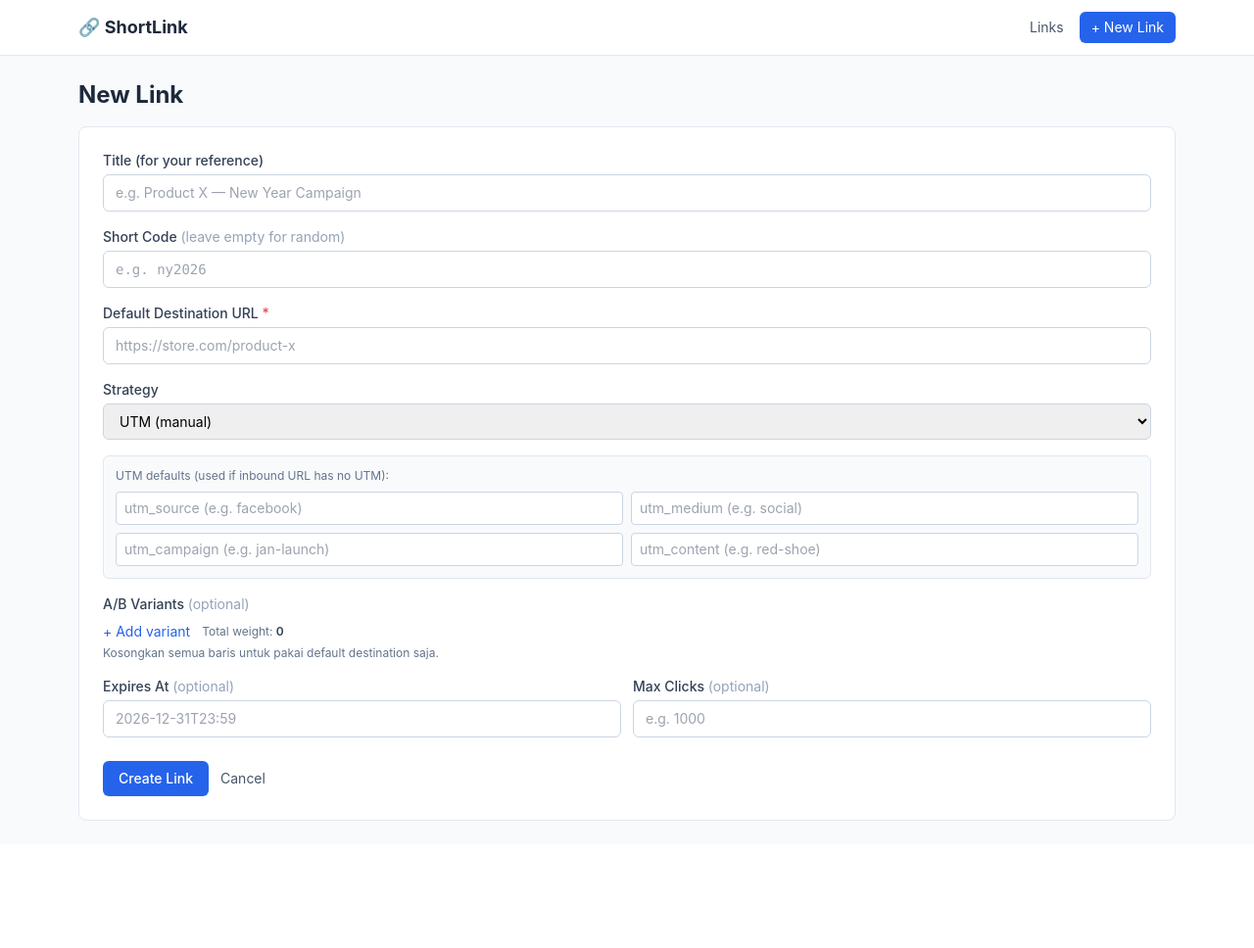
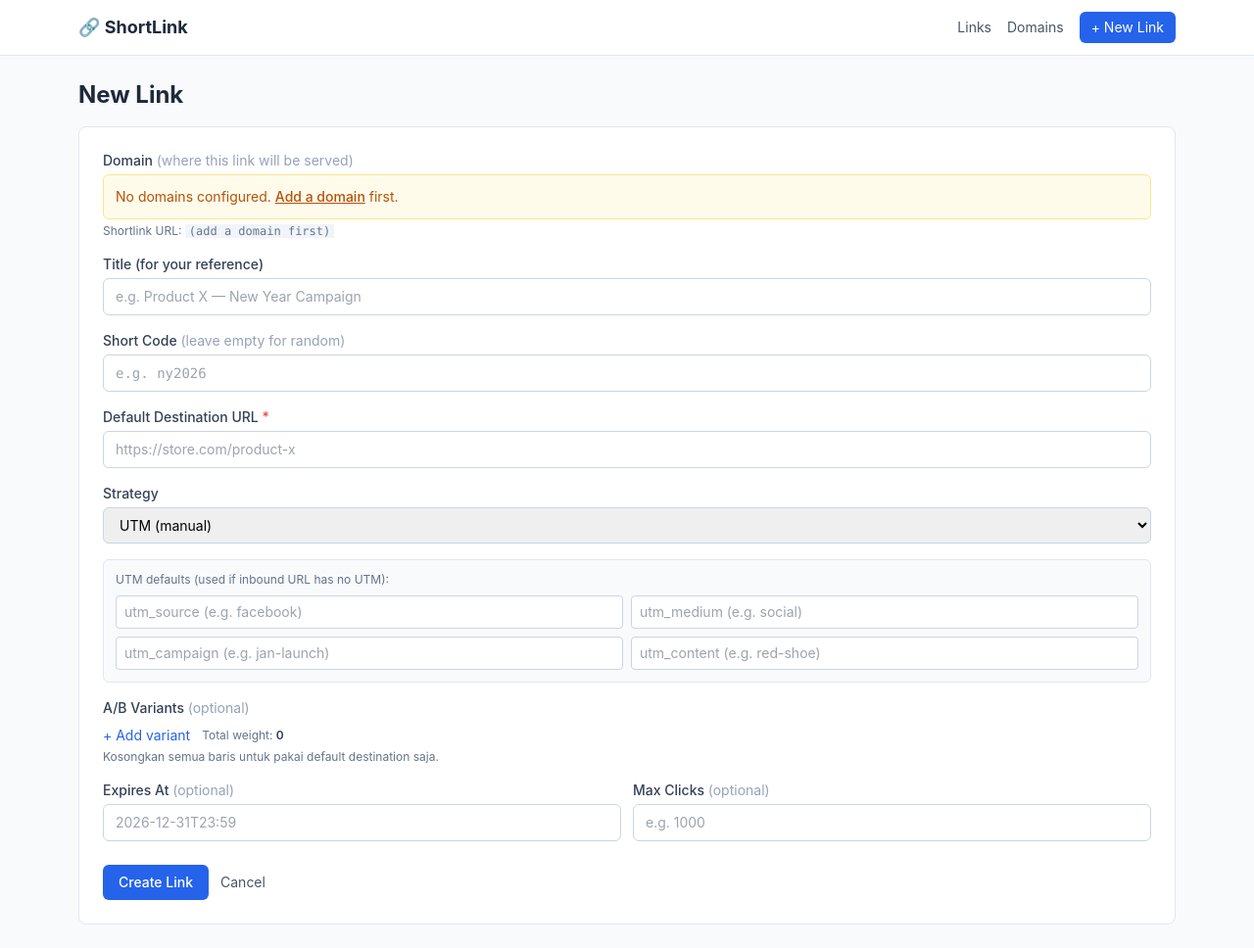
Before and after one commit to razifijazi/shorlinkadvance, a Flask app: page /new in a window 1280 px wide. Shown: the whole page at 98% size. Before the commit the page ends 838 px from the top, so only its background shows below. Run offline with Flask 3, Linux system fonts and the light colour scheme; data that the repository does not hold is empty; parts of the project's set-up code (start-up, migrations or seed data) failed here and were passed over; some libraries are stand-ins or nearby versions.

Commit message:
feat: multi-domain support with per-link domain binding
- Add domains table with hostname, is_primary, is_active, ssl_enabled
- Add domain_id FK to links (nullable for migration safety)
- Domain management UI at /domains (add, set primary, toggle SSL, delete)
- Link form has domain dropdown with auto-select primary
- Index table shows domain column
- Copy button uses link's bound domain (not current URL)
- Redirect validation: shortlink only works on its bound domain
- Dev override via ?force_domain=<id> for local testing
- Production hardening: gunicorn, persistent secret_key, env-based config
- Deploy script + systemd service file + adding-a-domain.md
- README updated with 2-env setup and production deploy guide

```diff
--- a/app.py
+++ b/app.py
@@ -8,9 +8,11 @@ Phase 1 MVP:
 - Raw click log viewer
 """
 import json
+import os
 import secrets
 from flask import Flask, render_template, request, redirect, url_for, abort, flash
 from datetime import datetime, timedelta, timezone
+from pathlib import Path
 
 import db
 from utils import (
@@ -23,11 +25,26 @@ from utils import (
 )
 
 app = Flask(__name__)
-app.secret_key = secrets.token_hex(32)
+
+# Secret key: env var > persistent file > generate new
+# (persistent so sessions survive restarts)
+_secret_path = Path(__file__).parent / ".secret_key"
+if os.environ.get("FLASK_SECRET"):
+    app.secret_key = os.environ["FLASK_SECRET"]
+elif _secret_path.exists():
+    app.secret_key = _secret_path.read_text().strip()
+else:
+    _new_secret = secrets.token_hex(32)
+    _secret_path.write_text(_new_secret)
+    os.chmod(_secret_path, 0o600)
+    app.secret_key = _new_secret
 
 # Disable all caching so template changes show up immediately
 app.config['SEND_FILE_MAX_AGE_DEFAULT'] = 0
 app.config['TEMPLATES_AUTO_RELOAD'] = True
+
+# Debug: only True in dev (no FLASK_ENV=production)
+app.config['DEBUG'] = os.environ.get("FLASK_DEBUG", "0") == "1"
 
 @app.after_request
 def add_no_cache_headers(response):
@@ -91,12 +108,14 @@ def index():
 
 @app.route("/new", methods=["GET", "POST"])
 def new_link():
+    domains = db.list_domains()
+    primary = db.get_primary_domain()
     if request.method == "POST":
         try:
             data = _parse_form()
         except ValueError as e:
             flash(str(e), "error")
-            return render_template("new.html", form=request.form)
+            return render_template("new.html", form=request.form, domains=domains)
 
         # Auto-generate short_code if empty
         if not data["short_code"]:
@@ -107,18 +126,22 @@ def new_link():
                     break
             else:
                 flash("Failed to generate unique code, try again", "error")
-                return render_template("new.html", form=request.form)
+                return render_template("new.html", form=request.form, domains=domains)
 
         # Check uniqueness
         if db.get_link_by_code(data["short_code"]):
             flash(f"Short code '{data['short_code']}' already exists", "error")
-            return render_template("new.html", form=request.form)
+            return render_template("new.html", form=request.form, domains=domains)
 
         link_id = db.create_link(data)
         flash(f"Created link /r/{data['short_code']}", "success")
         return redirect(url_for("view_clicks", link_id=link_id))
 
-    return render_template("new.html", form={})
+    # Pre-fill domain_id with primary for new link form
+    initial_form = {}
+    if primary:
+        initial_form["domain_id"] = str(primary["id"])
+    return render_template("new.html", form=initial_form, domains=domains)
 
 
 @app.route("/<int:link_id>/edit", methods=["GET", "POST"])
@@ -126,19 +149,20 @@ def edit_link(link_id):
     link = db.get_link_by_id(link_id)
     if not link:
         abort(404)
+    domains = db.list_domains()
 
     if request.method == "POST":
         try:
             data = _parse_form()
         except ValueError as e:
             flash(str(e), "error")
-            return render_template("edit.html", link=link, form=request.form)
+            return render_template("new.html", link=link, form=request.form, domains=domains)
 
         # Check short_code uniqueness if changed
         if data["short_code"] != link["short_code"]:
             if db.get_link_by_code(data["short_code"]):
                 flash(f"Short code '{data['short_code']}' already exists", "error")
-                return render_template("edit.html", link=link, form=request.form)
+                return render_template("new.html", link=link, form=request.form, domains=domains)
 
         db.update_link(link_id, data)
         flash("Link updated", "success")
@@ -160,8 +184,9 @@ def edit_link(link_id):
         "expires_at": link["expires_at"] or "",
         "max_clicks": link["max_clicks"] or "",
         "is_active": "1" if link["is_active"] else "",
+        "domain_id": str(link["domain_id"]) if link["domain_id"] else "",
     }
-    return render_template("new.html", link=link, form=form)
+    return render_template("new.html", link=link, form=form, domains=domains)
 
 
 @app.route("/<int:link_id>/delete", methods=["POST"])
@@ -169,6 +194,70 @@ def delete_link(link_id):
     db.delete_link(link_id)
     flash("Link deleted", "success")
     return redirect(url_for("index"))
+
+
+# --- Domain management ---
+
+@app.route("/domains", methods=["GET"])
+def domains_page():
+    domains = db.list_domains()
+    return render_template("domains.html", domains=domains)
+
+
+@app.route("/domains", methods=["POST"])
+def create_domain_route():
+    hostname = (request.form.get("hostname") or "").strip().lower()
+    notes = (request.form.get("notes") or "").strip() or None
+    is_primary = bool(request.form.get("is_primary"))
+    ssl_enabled = bool(request.form.get("ssl_enabled"))
+
+    if not hostname:
+        flash("Hostname is required", "error")
+        return redirect(url_for("domains_page"))
+    if db.get_domain_by_hostname(hostname):
+        flash(f"Domain '{hostname}' already exists", "error")
+        return redirect(url_for("domains_page"))
+
+    domain_id = db.create_domain(hostname, is_primary=is_primary, notes=notes, ssl_enabled=ssl_enabled)
+    flash(f"Added domain {hostname}", "success")
+    return redirect(url_for("domains_page"))
+
+
+@app.route("/domains/<int:domain_id>/primary", methods=["POST"])
+def set_primary_domain_route(domain_id):
+    if not db.get_domain(domain_id):
+        flash("Domain not found", "error")
+    else:
+        db.set_primary_domain(domain_id)
+        flash("Primary domain updated", "success")
+    return redirect(url_for("domains_page"))
+
+
+@app.route("/domains/<int:domain_id>/ssl", methods=["POST"])
+def toggle_ssl_route(domain_id):
+    domain = db.get_domain(domain_id)
+    if not domain:
+        flash("Domain not found", "error")
+    else:
+        new_val = not domain["ssl_enabled"]
+        db.update_domain(domain_id, ssl_enabled=new_val)
+        flash(f"SSL {'enabled' if new_val else 'disabled'} for {domain['hostname']}", "success")
+    return redirect(url_for("domains_page"))
+
+
+@app.route("/domains/<int:domain_id>/delete", methods=["POST"])
+def delete_domain_route(domain_id):
+    domain = db.get_domain(domain_id)
+    if not domain:
+        flash("Domain not found", "error")
+        return redirect(url_for("domains_page"))
+    link_count = db.count_links_for_domain(domain_id)
+    if link_count > 0:
+        flash(f"Cannot delete: {link_count} link(s) still use this domain. Reassign or delete them first.", "error")
+        return redirect(url_for("domains_page"))
+    db.delete_domain(domain_id)
+    flash(f"Deleted {domain['hostname']}", "success")
+    return redirect(url_for("domains_page"))
 
 
 @app.route("/<int:link_id>/stats")
@@ -244,6 +333,21 @@ def redirect_short(code):
     if link["max_clicks"]:
         if db.get_click_count(link["id"]) >= link["max_clicks"]:
             abort(410, "Link max clicks reached")
+
+    # Domain validation
+    domain = None
+    if link["domain_id"]:
+        domain = db.get_domain(link["domain_id"])
+    if not domain or not domain["is_active"]:
+        abort(404, "Domain not configured or disabled")
+
+    # Validate request host matches the link's domain
+    request_host = request.host.split(":")[0]  # strip port
+    force_id = request.args.get("force_domain")
+    if request_host != domain["hostname"]:
+        # Allow dev override via ?force_domain=<id> matching the link's domain
+        if not (force_id and str(domain["id"]) == str(force_id)):
+            abort(404, f"Link not registered for {request.host}")
 
     # Source detection
     referer = request.headers.get("Referer", "")
@@ -322,6 +426,28 @@ def _parse_form():
 
     data["is_active"] = bool(request.form.get("is_active"))
 
+    # Domain selection
+    domain_id_raw = request.form.get("domain_id", "").strip()
+    if domain_id_raw:
+        try:
+            domain_id = int(domain_id_raw)
+            domain = db.get_domain(domain_id)
+            if not domain:
+                raise ValueError(f"Domain id {domain_id} not found")
+            if not domain["is_active"]:
+                raise ValueError(f"Domain {domain['hostname']} is disabled")
+            data["domain_id"] = domain_id
+        except ValueError as e:
+            if "invalid literal" in str(e):
+                raise ValueError("Invalid domain selection")
+            raise
+    else:
+        # No domain selected - fall back to primary
+        primary = db.get_primary_domain()
+        if not primary:
+            raise ValueError("No domain selected and no primary domain configured. Add a domain in /domains first.")
+        data["domain_id"] = primary["id"]
+
     # Destinations (A/B variants) - parse from JSON textarea
     dest_raw = (request.form.get("destinations") or "").strip()
     data["destinations"] = None
@@ -363,4 +489,7 @@ def gone(e):
 
 
 if __name__ == "__main__":
-    app.run(host="0.0.0.0", port=5071, debug=True)
+    debug = app.config.get("DEBUG", False)
+    host = os.environ.get("FLASK_HOST", "0.0.0.0")
+    port = int(os.environ.get("FLASK_PORT", "5071"))
+    app.run(host=host, port=port, debug=debug)
--- a/requirements.txt
+++ b/requirements.txt
@@ -1 +1,2 @@
 flask>=3.0
+gunicorn>=21.0
--- a/templates/base.html
+++ b/templates/base.html
@@ -21,6 +21,7 @@
       </a>
       <div class="flex items-center gap-4 text-sm">
         <a href="{{ url_for('index') }}" class="text-slate-600 hover:text-slate-900">Links</a>
+        <a href="{{ url_for('domains_page') }}" class="text-slate-600 hover:text-slate-900">Domains</a>
         <a href="{{ url_for('new_link') }}" class="bg-blue-600 text-white px-3 py-1.5 rounded-md hover:bg-blue-700">+ New Link</a>
       </div>
     </div>
--- a/templates/new.html
+++ b/templates/new.html
@@ -6,6 +6,30 @@
 </h1>
 
 <form method="POST" class="bg-white border border-slate-200 rounded-lg p-6 space-y-4">
+  <div>
+    <label class="block text-sm font-medium text-slate-700 mb-1">
+      Domain <span class="text-slate-400 font-normal">(where this link will be served)</span>
+    </label>
+    {% if domains %}
+    <select name="domain_id" id="domain_id" class="w-full px-3 py-2 border border-slate-300 rounded-md text-sm mono">
+      {% for d in domains %}
+        <option value="{{ d.id }}" data-hostname="{{ d.hostname }}"
+          {% if form.domain_id|string == d.id|string %}selected
+          {% elif d.is_primary and not form.domain_id %}selected{% endif %}>
+          {{ d.hostname }}{% if d.is_primary %} ⭐{% endif %}{% if d.ssl_enabled %} 🔒{% endif %}
+        </option>
+      {% endfor %}
+    </select>
+    {% else %}
+    <div class="text-sm text-amber-700 bg-amber-50 border border-amber-200 rounded-md p-3">
+      No domains configured. <a href="{{ url_for('domains_page') }}" class="underline font-medium">Add a domain</a> first.
+    </div>
+    {% endif %}
+    <div class="text-xs text-slate-500 mt-1">
+      Shortlink URL: <code class="mono bg-slate-100 px-1" id="shortlink-preview">—</code>
+    </div>
+  </div>
+
   <div>
     <label class="block text-sm font-medium text-slate-700 mb-1">Title (for your reference)</label>
     <input name="title" value="{{ form.title or '' }}" class="w-full px-3 py-2 border border-slate-300 rounded-md text-sm" placeholder="e.g. Product X — New Year Campaign">
@@ -274,5 +298,29 @@
       existing.forEach(d => addVariant(d.url, d.weight));
     }
   {% endif %}
+
+  // --- Shortlink URL preview (domain + code) ---
+  const domainSelect = document.getElementById('domain_id');
+  const shortCodeInput = document.querySelector('input[name="short_code"]');
+  const previewEl = document.getElementById('shortlink-preview');
+  function updatePreview() {
+    if (!previewEl) return;
+    if (!domainSelect) {
+      previewEl.textContent = '(add a domain first)';
+      return;
+    }
+    const opt = domainSelect.options[domainSelect.selectedIndex];
+    if (!opt) {
+      previewEl.textContent = '(select a domain)';
+      return;
+    }
+    const hostname = opt.dataset.hostname || 'domain.com';
+    const code = (shortCodeInput && shortCodeInput.value.trim()) || 'abc123';
+    const proto = hostname === 'localhost' ? 'http' : 'https';
+    previewEl.textContent = `${proto}://${hostname}/r/${code}`;
+  }
+  if (domainSelect) domainSelect.addEventListener('change', updatePreview);
+  if (shortCodeInput) shortCodeInput.addEventListener('input', updatePreview);
+  updatePreview();
 </script>
 {% endblock %}
--- /dev/null
+++ b/wsgi.py
@@ -0,0 +1,6 @@
+"""Gunicorn entrypoint for production deployment."""
+from app import app
+
+if __name__ == "__main__":
+    # Run via gunicorn in production: gunicorn -w 2 -b 127.0.0.1:5071 wsgi:app
+    pass
```
Also changed, not shown: db.py (+108 -6 lines), deploy/adding-a-domain.md (added, +65 -0 lines), templates/domains.html (added, +106 -0 lines), templates/error.html (+11 -4 lines), templates/index.html (+19 -4 lines), README.md, 3 other files.
